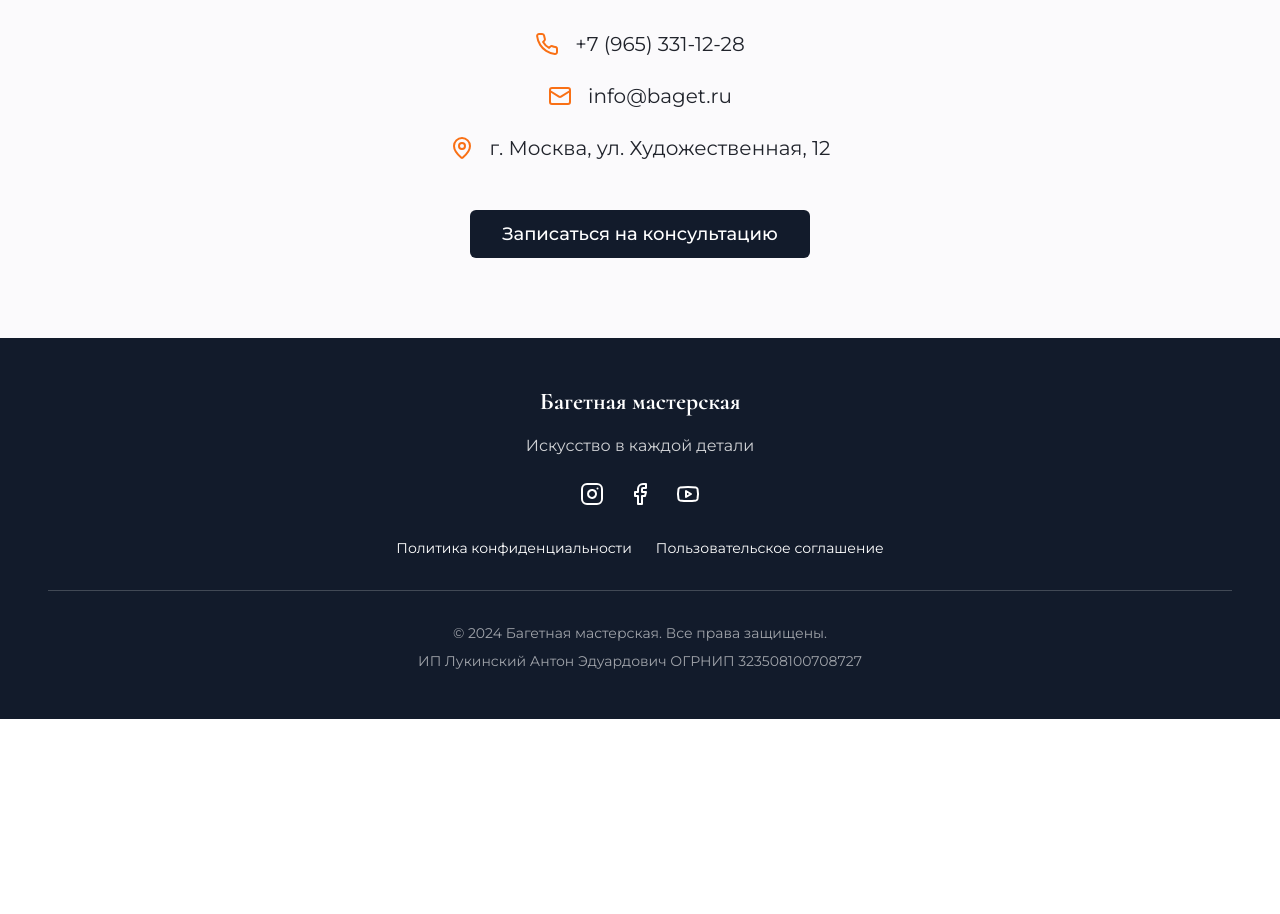
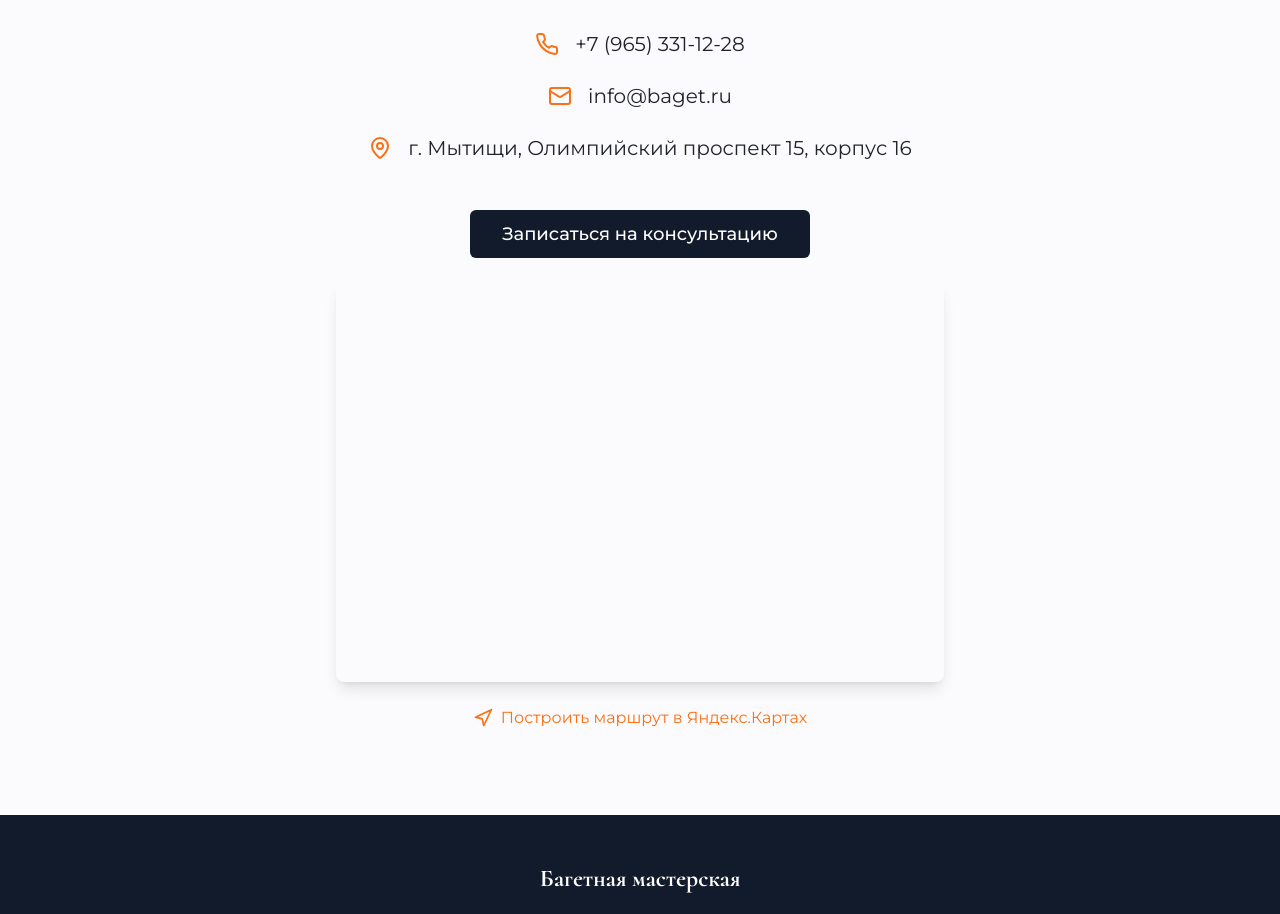
Before and after one commit to pr-poehali-dev/baget-master-project-1, a React (Vite) app: page / in a window 1280 px wide. Shown: the part 4440-5354 px from the top of the page. Before the commit the page ends 5159 px from the top, so only its background shows below. Built offline with nearby package versions, Linux system fonts and the light colour scheme.

Commit message:
Обновление адреса контактов

```diff
--- a/src/pages/Index.tsx
+++ b/src/pages/Index.tsx
@@ -317,12 +317,33 @@ const Index = () => {
             </div>
             <div className="flex items-center justify-center gap-4">
               <Icon name="MapPin" size={24} className="text-accent" />
-              <span className="text-xl">г. Москва, ул. Художественная, 12</span>
+              <span className="text-xl">г. Мытищи, Олимпийский проспект 15, корпус 16</span>
             </div>
           </div>
-          <Button size="lg" className="mt-12 text-lg px-8 py-6">
-            Записаться на консультацию
-          </Button>
+          <div className="mt-12 space-y-6">
+            <Button size="lg" className="text-lg px-8 py-6">
+              Записаться на консультацию
+            </Button>
+            <div className="w-full h-[400px] rounded-lg overflow-hidden shadow-lg">
+              <iframe
+                src="https://yandex.ru/map-widget/v1/?um=constructor%3A0f8e3c8e7d0f8e3c8e7d0f8e3c8e7d0f&source=constructor"
+                width="100%"
+                height="400"
+                frameBorder="0"
+                title="Карта проезда"
+                className="border-0"
+              />
+            </div>
+            <a
+              href="https://yandex.ru/maps/?rtext=~55.912499,37.735830"
+              target="_blank"
+              rel="noopener noreferrer"
+              className="inline-flex items-center gap-2 text-accent hover:underline"
+            >
+              <Icon name="Navigation" size={20} />
+              Построить маршрут в Яндекс.Картах
+            </a>
+          </div>
         </div>
       </section>
 
--- a/src/pages/Privacy.tsx
+++ b/src/pages/Privacy.tsx
@@ -95,6 +95,7 @@ const Privacy = () => {
               По всем вопросам, касающимся обработки персональных данных, вы можете обратиться к нам:
             </p>
             <ul className="list-none pl-0 mt-2 space-y-1">
+              <li>Адрес: г. Мытищи, Олимпийский проспект 15, корпус 16</li>
               <li>Телефон: +7 (965) 331-12-28</li>
               <li>Email: info@baget.ru</li>
             </ul>
--- a/src/pages/Terms.tsx
+++ b/src/pages/Terms.tsx
@@ -127,7 +127,7 @@ const Terms = () => {
           <section>
             <h2 className="text-2xl font-semibold text-foreground mb-4">11. Контактная информация</h2>
             <ul className="list-none pl-0 space-y-1">
-              <li>Адрес: г. Москва, ул. Художественная, 12</li>
+              <li>Адрес: г. Мытищи, Олимпийский проспект 15, корпус 16</li>
               <li>Телефон: +7 (965) 331-12-28</li>
               <li>Email: info@baget.ru</li>
             </ul>
```
